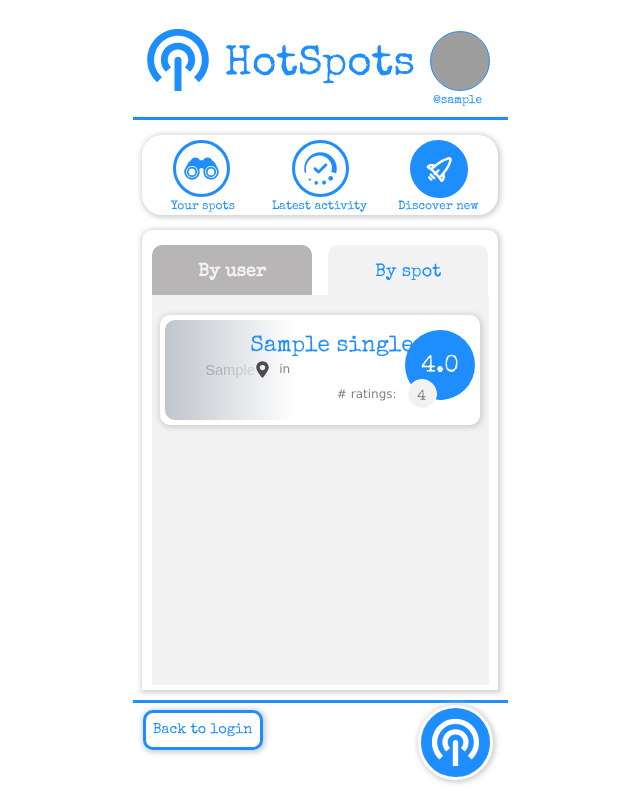
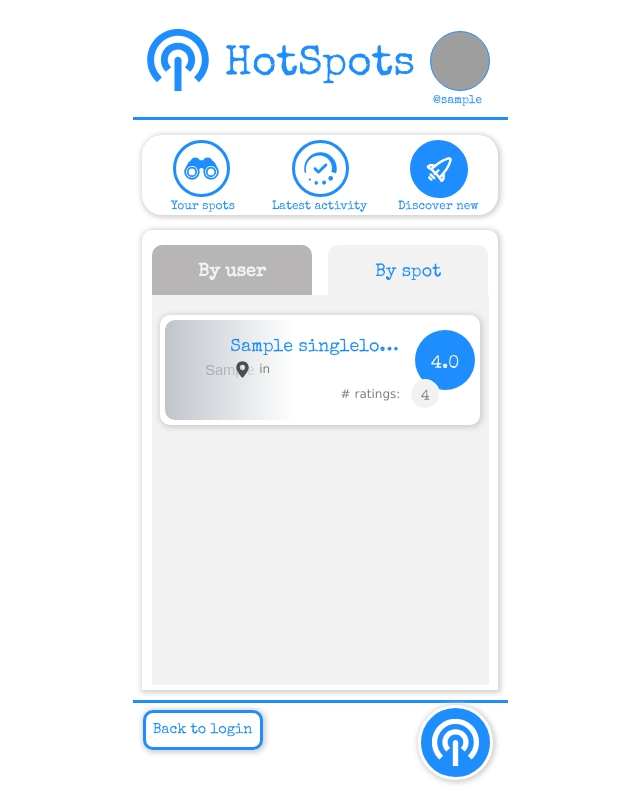
Before and after one commit to dmhburke/db-hotspots, a Django app: page /catalog/discovernew in a window 1280 px wide. Shown: the whole page, without its empty margins (320-960 px from the left). Run offline with Django 3.2, Linux system fonts and the light colour scheme; a user stored in the database is signed in; tables that the repository leaves empty hold one stand-in row (values such as "Sample post"); grey boxes marked "Sample" are stand-in pictures; some libraries are stand-ins or nearby versions; grey boxes are pictures that could not be loaded.

Commit message:
Minor CSS fixes cont

```diff
--- a/catalog/static/css/styles.css
+++ b/catalog/static/css/styles.css
@@ -1314,6 +1314,7 @@ li {
   vertical-align: middle;
   color: grey;
   font-style: italic;
+  overflow: scroll;
 }
 
 #activityProfileImg {
@@ -1365,22 +1366,22 @@ li {
 }
 
 #discoveryRatingBox {
-  height: 70px;
-  width: 70px;
+  height: 60px;
+  width: 60px;
   display: inline-block;
   float: right;
   vertical-align: middle;
   border-radius: 100%;
   text-align: center;
   margin-top: 10px;
-  line-height: 75px;
-  font-size: 2rem;
+  line-height: 68px;
+  font-size: 1.5rem;
 }
 
 #discoveryContentBox {
   height: 80px;
   width: 195px;
-  left: 90px;
+  left: 70px;
   top: 12px;
   position: absolute;
 
@@ -1388,9 +1389,9 @@ li {
 
 #discoveryName {
   height: 30px;
-  width: 100%;
+  width: 170px;
   line-height: 40px;
-  font-size: 1.9rem;
+  font-size: 1.5rem;
   white-space: nowrap;
   overflow: hidden;
   text-overflow: ellipsis;
@@ -1431,7 +1432,7 @@ li {
 
 #discoveryCount {
   height: 20px;
-  width: 75%;
+  width: 170px;
   text-align: right;
   position: relative;
 }
```
Also changed, not shown: catalog/templates/userpage.html (+7 -4 lines).
